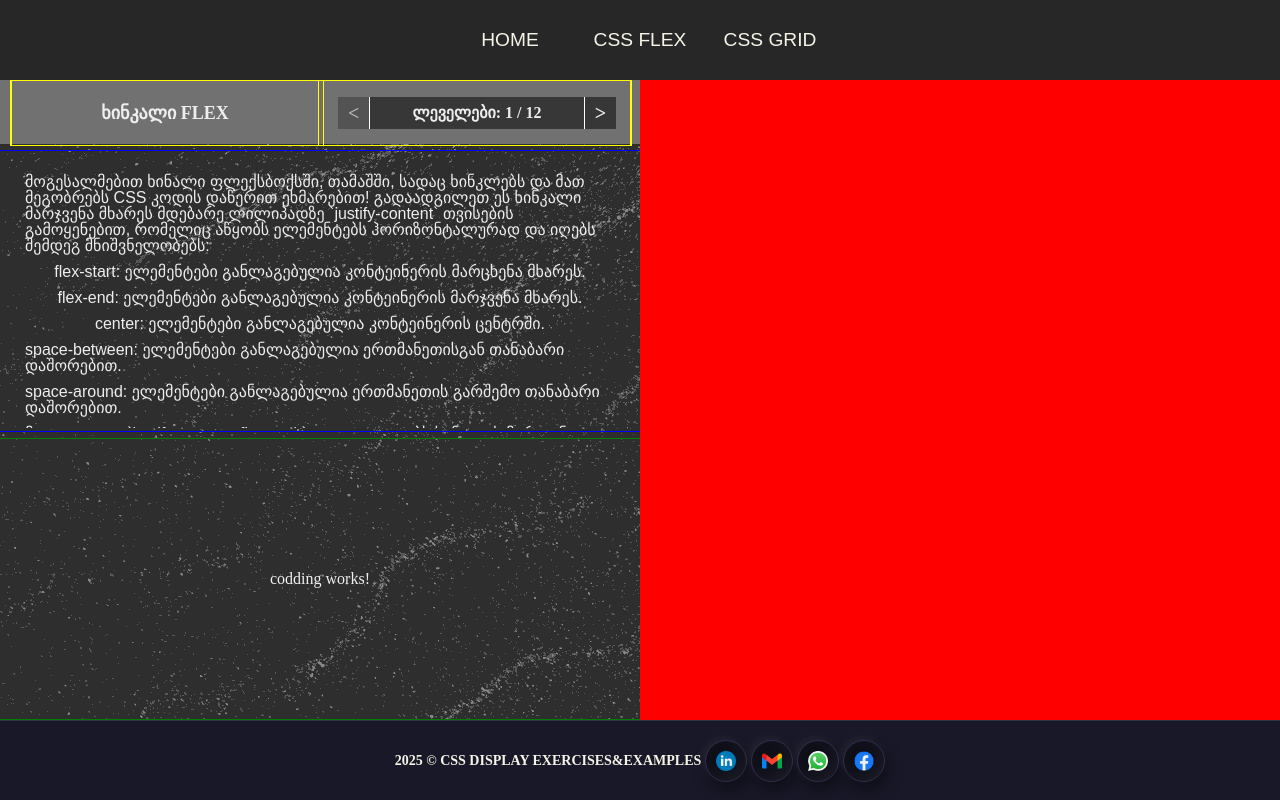
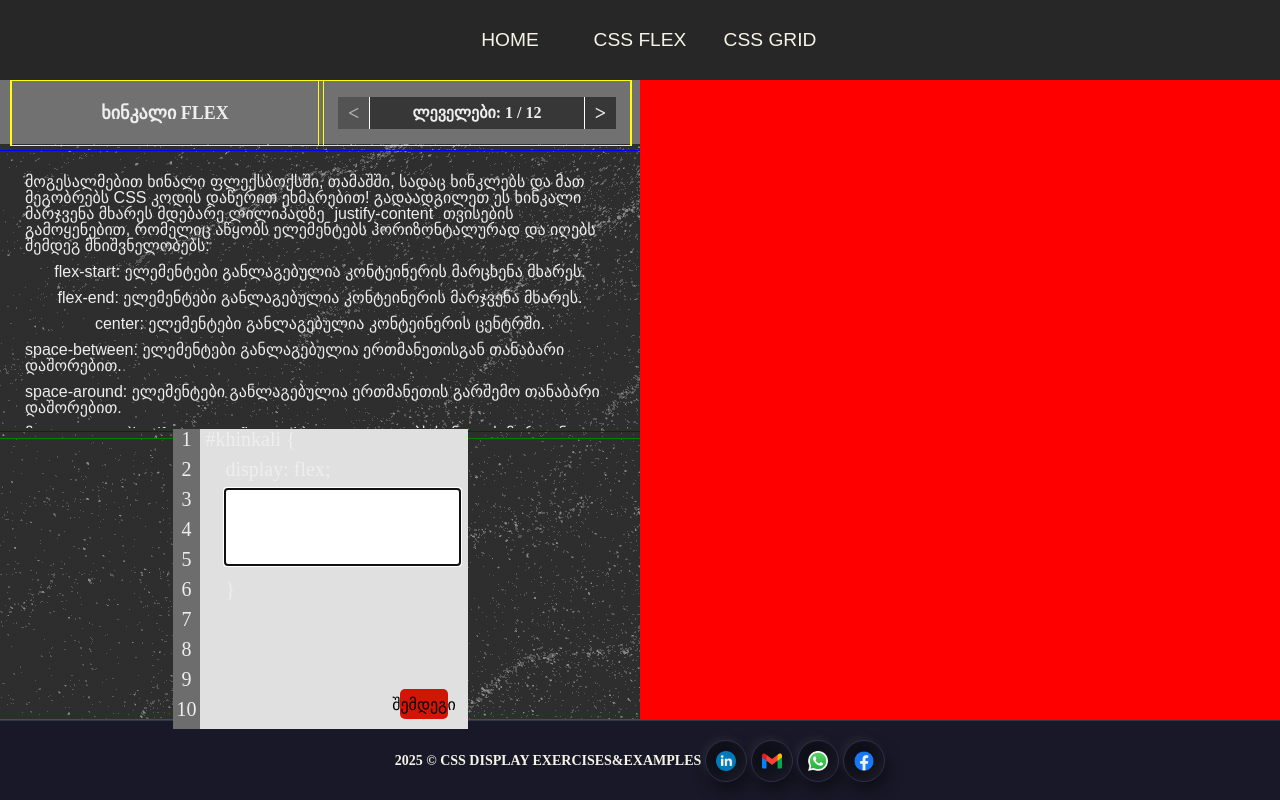
Before and after one commit to Ljojua15/DISPLAY, an Angular app: page /khinkali-flex in a window 1280 px wide. Built offline with nearby package versions, Linux system fonts and the light colour scheme.

Commit message:
add codding space

```diff
--- a/src/app/comp-shared/task/codding/codding.component.html
+++ b/src/app/comp-shared/task/codding/codding.component.html
@@ -1 +1,42 @@
-<p>codding works!</p>
+<div class="codding">
+  <div class="codding__lines">
+    <ul>
+      <li *ngFor="let line of $codePlace$(); let i = index">{{ line.id }}</li>
+    </ul>
+  </div>
+  <div class="codding__write-place">
+    <!--    <ul>-->
+    <!--      <li>  <pre>#khinkali {{'{'}}</pre></li>-->
+    <!--      <li>display: flex;</li>-->
+    <!--      <li>    <textarea type="text" [formControl]="code"  id="code" autofocus="" autocapitalize="none" spellcheck="false"></textarea></li>-->
+    <!--      <li></li>-->
+    <!--      <li></li>-->
+    <!--      <li>{{'}'}}</li>-->
+    <!--      <li></li>-->
+    <!--      <li></li>-->
+    <!--      <li></li>-->
+    <!--      <li></li>-->
+    <!--    </ul>-->
+    <ul>
+      <li *ngFor="let codeLine of $codePlace$(); let i = index">
+        <pre *ngIf="codeLine.text.includes('{') || codeLine.text.includes('}')">{{ codeLine.text }}</pre>
+        <span *ngIf="!codeLine.text.includes('{') && !codeLine.text.includes('}') && i !== 2">
+          {{ codeLine.text }}
+        </span>
+        <textarea
+          *ngIf="codeLine.text === 'area'"
+          type="text"
+          [formControl]="$code$()"
+          id="code"
+          autofocus
+          autocapitalize="none"
+          spellcheck="false"
+        ></textarea>
+      </li>
+    </ul>
+  </div>
+  <button class="codding__write-place--btn"
+          [class.codding__write-place--btn-active]="$isCorrect$()()"
+          (click)="enterCode('done')"
+  >შემდეგი</button>
+</div>
--- a/src/app/comp-shared/task/codding/codding.component.scss
+++ b/src/app/comp-shared/task/codding/codding.component.scss
@@ -0,0 +1,94 @@
+@use 'src/assets/styles/mixins.scss';
+
+.codding{
+  position: relative;
+  width: calc(100% - 10px);
+  //height: 38vh;
+  background-color: #51730c;
+  margin: auto;
+  @include mixins.flex(center,center,row);
+  &__lines{
+    width: 10%;
+    height: 100%;
+    background-color: #6d6d6d;
+    @include mixins.flex(center,center,column);
+    ul{
+
+      height: 100%;
+      @include mixins.flex(center,center,column);
+      gap: 1%;
+      li{
+        font-size: 20px;
+        height: 30px;
+      }
+    }
+  }
+  &__write-place{
+    width: 96%;
+    height: 100%;
+    background-color: #e0e0e0;
+    &--btn{
+      position: absolute;
+      border: none;
+      width: 16%;
+      height: 10%;
+      //font-family: variables.$second-font;
+      @include mixins.flex(center,center,column);
+      font-size: 16px;
+      border-radius: 5px;
+      cursor: pointer;
+      bottom: 10px;
+      right: 20px;
+      background-color: #D11606;
+      color: black;
+      &-active{
+        cursor: pointer;
+        background-color: #5cbd5c;
+        animation: pulse 2s infinite;
+        @keyframes pulse {
+          0% {
+            transform: scale(1);
+          }
+
+          50% {
+            transform: scale(1.1);
+          }
+
+          100% {
+            transform: scale(1);
+          }
+        }
+      }
+
+    }
+
+    ul{
+      width: 96%;
+      height: 100%;
+      @include mixins.flex(center,center,column);
+      gap: 1%;
+      li{
+        padding-left: 40px;
+        width: 96%;
+        height: 30px;
+        font-size: 20px;
+        //font-family: variables.$second-font;
+        textarea{
+          resize: none;
+          display: block;
+          width: calc(100% - 16px);
+          overflow: hidden;
+          font-size: 20px;
+          border: none;
+          height: 72px;
+        }
+      }
+      li:first-child {
+        padding-left: unset;
+      }
+      li:nth-child(4) {
+        padding-left: unset;
+      }
+    }
+  }
+}
--- a/src/app/comp-shared/task/codding/codding.component.ts
+++ b/src/app/comp-shared/task/codding/codding.component.ts
@@ -1,11 +1,42 @@
-import { Component } from '@angular/core';
+import {Component, computed, EventEmitter, inject, Output} from '@angular/core';
+import {CommonModule} from '@angular/common';
+import {CoddingService} from '@/app/lib/services/codding.service';
+import {FlexService} from '@/app/lib/services/flex.service';
+import {debounceTime} from 'rxjs';
+import {ReactiveFormsModule} from '@angular/forms';
 
 @Component({
   selector: 'display-codding',
-  imports: [],
+  imports: [CommonModule, ReactiveFormsModule],
   templateUrl: './codding.component.html',
   styleUrl: './codding.component.scss'
 })
 export class CoddingComponent {
+  @Output() resetTextareaEvent = new EventEmitter<void>();
+
+  public readonly coddingService = inject(CoddingService);
+  private readonly flexService  = inject(FlexService)
+
+  public $code$ = this.flexService.$codeControl$;
+  //
+  public $isCorrect$ = computed(() => {
+    return this.coddingService.isCodeCorrect()
+  })
+
+
+
+  ngOnInit(){
+    this.$code$().valueChanges.pipe(debounceTime(500)).subscribe(value => {
+      this.coddingService.$myCode$.set(this.$code$().value);
+    });
+  }
+
+  public $codePlace$ = this.flexService.$codePlace$;
+
+
+
+  public enterCode(direction: 'done'){
+    this.coddingService.enterMyCode(direction);
+  }
 
 }
```
